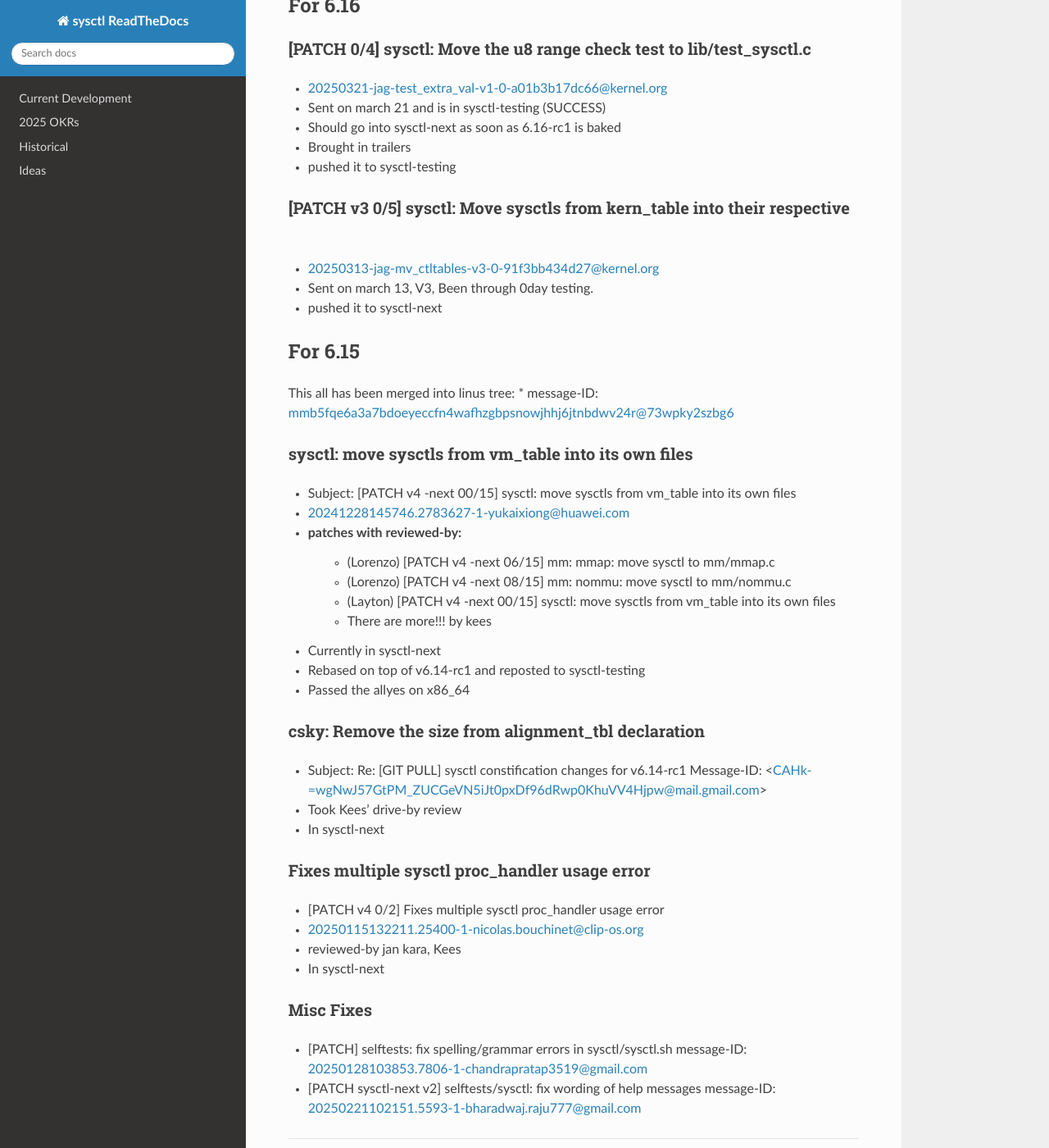
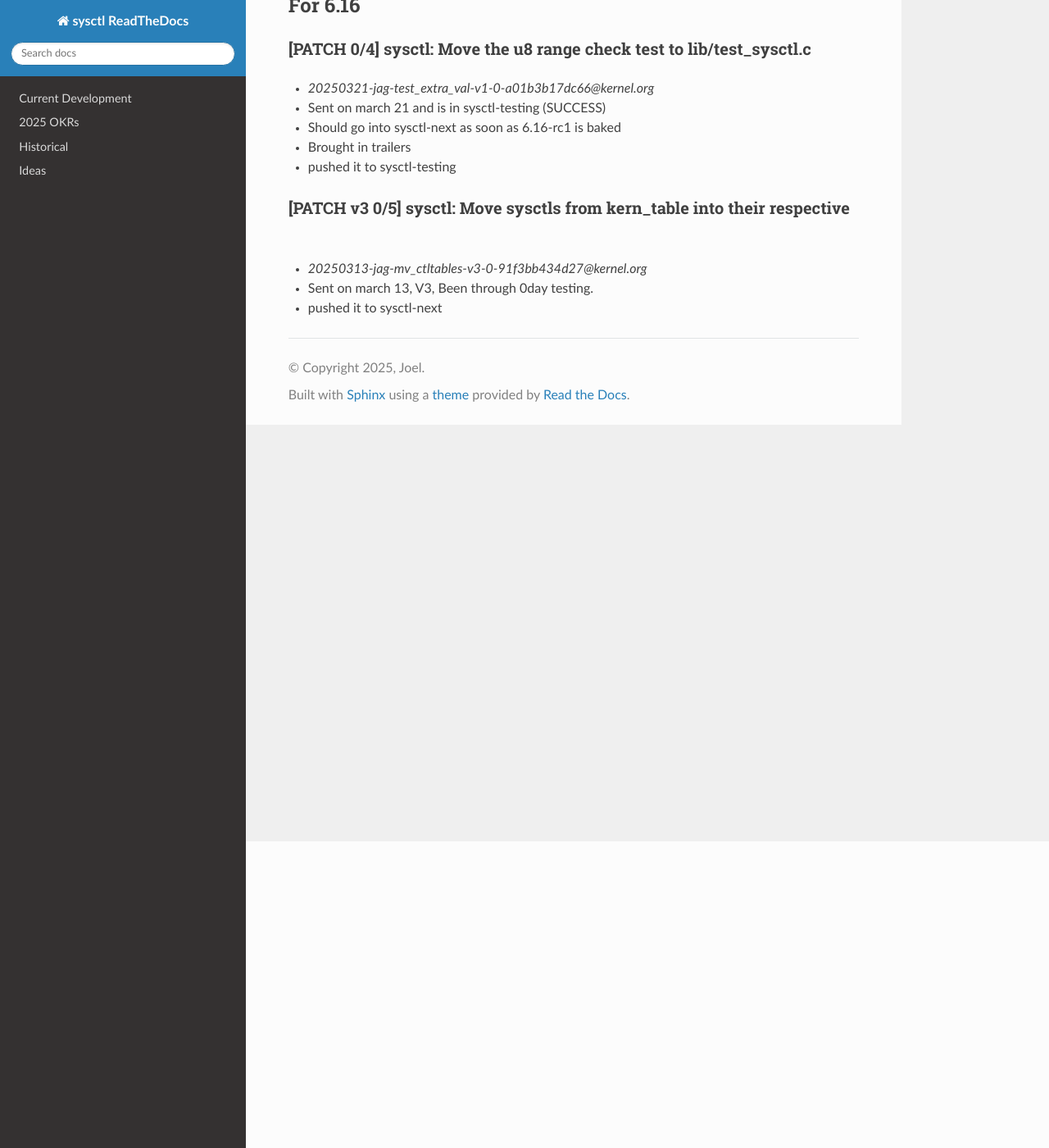
Before and after one commit to Joelgranados/sysctl_dev_rtd, a Sphinx documentation site: the page built from docs/release.rst, in a window 1280 px wide and 1400 px high, scrolled down 374 px. Shown: the whole window at 82% size. Built offline with Sphinx 7.4.7 and the Read the Docs theme 3.1.0, drawn with Linux system fonts in a browser that asks for light colours; some of the changed text lies outside the part shown.

Commit message:
Batch update: sharknado meditative jam
Signed-off-by: Joel Granados <joel.granados@kernel.org>

```diff
--- a/docs/current.rst
+++ b/docs/current.rst
@@ -8,7 +8,7 @@ Current PR
 
 Notes
 =====
-* :ref:`Extra Void Pointers`.
+* :ref:`Extra Void Pointers`
 * :ref:`Const Qualifying`
 * :ref:`Emptying kern_table`
 * :ref:`Miscellaneous Notes`
--- a/docs/historical_2025.rst
+++ b/docs/historical_2025.rst
@@ -70,7 +72,6 @@ Misc Fixes
   * [PATCH sysctl-next v2] selftests/sysctl: fix wording of help messages
     message-ID: 20250221102151.5593-1-bharadwaj.raju777@gmail.com
 
-
 Merge tag 'constfy-sysctl-6.14-rc1'
 ===================================
 ::
--- a/docs/release.rst
+++ b/docs/release.rst
@@ -8,7 +8,7 @@ For 6.17
 ========
 [PATCH 00/12] sysctl: Move sysctls to their respective subsystems (second batch)
 --------------------------------------------------------------------------------
-* 20250509-jag-mv_ctltables_iter2-v1-0-d0ad83f5f4c3@kernel.org
+* `20250509-jag-mv_ctltables_iter2-v1-0-d0ad83f5f4c3@kernel.org`
 * 0-day testing -> OK and allyes on x86_64 -> OK
 
 For 6.16
@@ -16,7 +16,7 @@ For 6.16
 [PATCH 0/4] sysctl: Move the u8 range check test to lib/test_sysctl.c
 ---------------------------------------------------------------------
 
-* 20250321-jag-test_extra_val-v1-0-a01b3b17dc66@kernel.org
+* `20250321-jag-test_extra_val-v1-0-a01b3b17dc66@kernel.org`
 * Sent on march 21 and is in sysctl-testing (SUCCESS)
 * Should go into sysctl-next as soon as 6.16-rc1 is baked
 * Brought in trailers
@@ -25,51 +25,6 @@ For 6.16
 [PATCH v3 0/5] sysctl: Move sysctls from kern_table into their respective
 -------------------------------------------------------------------------
 
-* 20250313-jag-mv_ctltables-v3-0-91f3bb434d27@kernel.org
+* `20250313-jag-mv_ctltables-v3-0-91f3bb434d27@kernel.org`
 * Sent on march 13, V3, Been through 0day testing.
 * pushed it to sysctl-next
-
-For 6.15
-========
-
-This all has been merged into linus tree:
-* message-ID: mmb5fqe6a3a7bdoeyeccfn4wafhzgbpsnowjhhj6jtnbdwv24r@73wpky2szbg6
-
-sysctl: move sysctls from vm_table into its own files
------------------------------------------------------
-
-* Subject: [PATCH v4 -next 00/15] sysctl: move sysctls from vm_table into its own files
-* 20241228145746.2783627-1-yukaixiong@huawei.com
-* patches with reviewed-by:
-    - (Lorenzo) [PATCH v4 -next 06/15] mm: mmap: move sysctl to mm/mmap.c
-    - (Lorenzo) [PATCH v4 -next 08/15] mm: nommu: move sysctl to mm/nommu.c
-    - (Layton)
-      [PATCH v4 -next 00/15] sysctl: move sysctls from vm_table into its own files
-    - There are more!!! by kees
-* Currently in sysctl-next
-* Rebased on top of v6.14-rc1 and reposted to sysctl-testing
-* Passed the allyes on x86_64
-
-csky: Remove the size from alignment_tbl declaration
-----------------------------------------------------
-
-* Subject: Re: [GIT PULL] sysctl constification changes for v6.14-rc1
-  Message-ID: <CAHk-=wgNwJ57GtPM_ZUCGeVN5iJt0pxDf96dRwp0KhuVV4Hjpw@mail.gmail.com>
-* Took Kees' drive-by review
-* In sysctl-next
-
-Fixes multiple sysctl proc_handler usage error
-----------------------------------------------
-
-* [PATCH v4 0/2]  Fixes multiple sysctl proc_handler usage error
-* 20250115132211.25400-1-nicolas.bouchinet@clip-os.org
-* reviewed-by jan kara, Kees
-* In sysctl-next
-
-Misc Fixes
-----------
-
-* [PATCH] selftests: fix spelling/grammar errors in sysctl/sysctl.sh
-  message-ID: 20250128103853.7806-1-chandrapratap3519@gmail.com
-* [PATCH sysctl-next v2] selftests/sysctl: fix wording of help messages
-  message-ID: 20250221102151.5593-1-bharadwaj.raju777@gmail.com
```
Also changed, not shown: other parts of docs/historical_2025.rst (+2 -0 lines).
